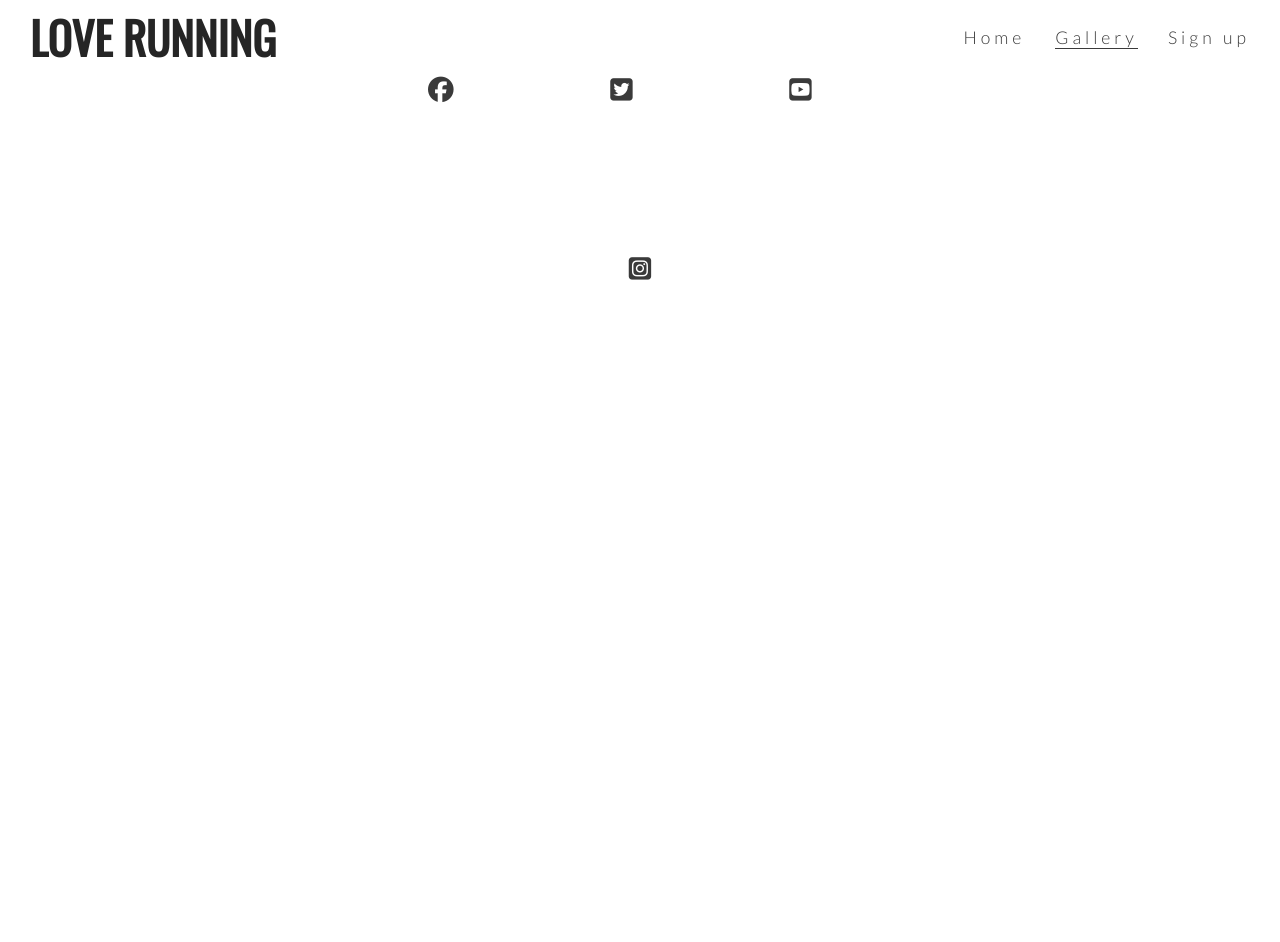
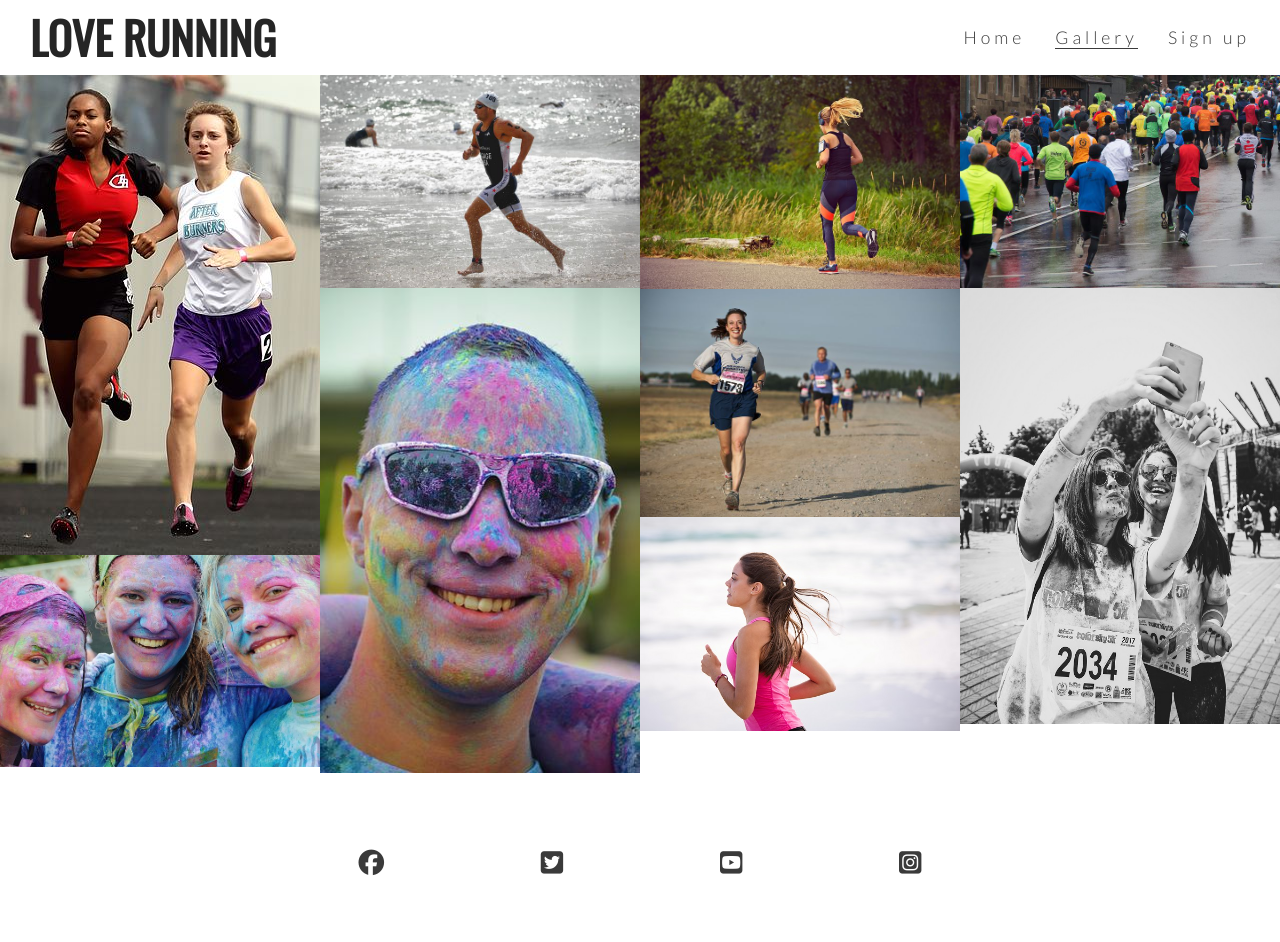
Before and after one commit to MaryAnneLee/love-running, a plain HTML site: page gallery.html in a window 1280 px wide. Before the commit the page ends 800 px from the top, so only its background shows below. Drawn offline with nearby package versions, Linux system fonts and the light colour scheme.

Commit message:
Add gallery images and masonry styling

```diff
--- a/assets/css/style.css
+++ b/assets/css/style.css
@@ -236,3 +236,16 @@ footer {
     padding: 5%;
     color: #3a3a3a;
 }
+
+/* gallery */
+
+#photos {
+    clear: both;
+    line-height: 0;
+    column-count: 4;
+    column-gap: 0;
+}
+
+#photos > img {
+    width: 100%;
+}
--- a/gallery.html
+++ b/gallery.html
@@ -29,6 +29,17 @@
             </ul>
         </nav>
     </header>
+    <section id="photos">
+        <img src="assets/css/images/athletes.jpg" alt="Two athletes running together">
+        <img src="assets/css/images/girls.jpg" alt="Three girls at charity paint running festival">
+        <img src="assets/css/images/runner3.jpg" alt="Solo male runner jogging on the beach">
+        <img src="assets/css/images/man.jpg" alt="Man at charity paint running festival">
+        <img src="assets/css/images/runner1.jpg" alt="Solo female runner jogging through Phoenix park">
+        <img src="assets/css/images/runner2.jpg" alt="Runners competing in marathon">
+        <img src="assets/css/images/runner4.jpg" alt="Solo female runner jogging on a beach">
+        <img src="assets/css/images/running_gang.jpg" alt="Large group of runners taking part in a marathon on a rainy day">
+        <img src="assets/css/images/mud-run.jpg" alt="Two women runners taking a muddy selfie after the Mud Runners Championship">
+    </section>
 
     <footer>
         <ul class="social-networks">
```
Also changed, not shown: assets/css/images/athletes.jpg (added), assets/css/images/girls.jpg (added), assets/css/images/man.jpg (added), assets/css/images/mud-run.jpg (added), assets/css/images/runner1.jpg (added), assets/css/images/runner2.jpg (added), assets/css/images/runner3.jpg (added), assets/css/images/runner4.jpg (added), assets/css/images/running_gang.jpg (added).
